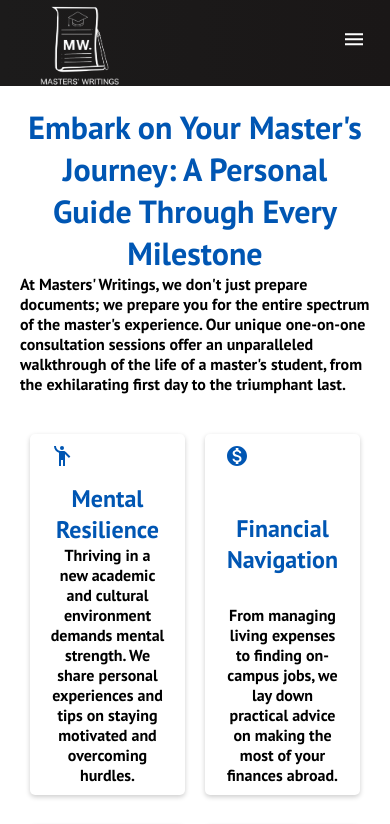
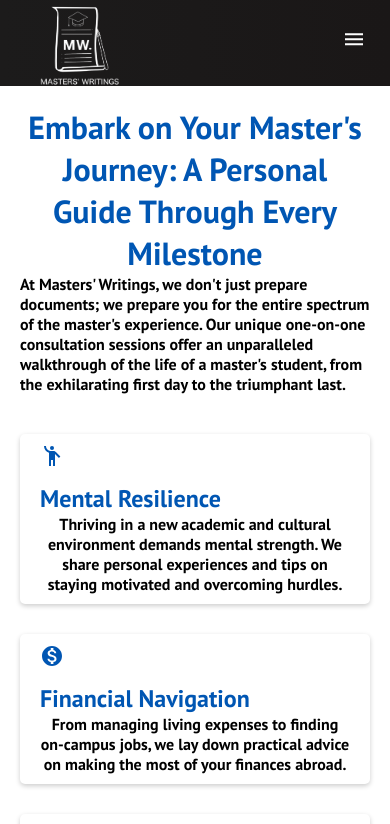
Before and after one commit to masterswritings/masterswritings, a React (Create React App) app: page /masterswritings/one-on-one-meeting in a window 390 px wide. Shown: the top 824 px of the page. Built offline with nearby package versions, Linux system fonts and the light colour scheme.

Commit message:
x commit

```diff
--- a/src/Components/pages/OneOnOneMeeting.css
+++ b/src/Components/pages/OneOnOneMeeting.css
@@ -29,6 +29,7 @@
     display: flex;
     flex-direction: column;
     align-items: center; /* Center the content */
+    text-align: center; /* Center text */
   }
 
   .service-item:hover {
@@ -61,8 +62,10 @@
 
   /* Further responsiveness for mobile */
   @media (max-width: 768px) {
+    .service-item {
+      flex-basis: 100%; /* Stack vertically on very small screens */
+    }
     .service-item h2, .service-item p {
       text-align: center;
     }
-
   }
```
